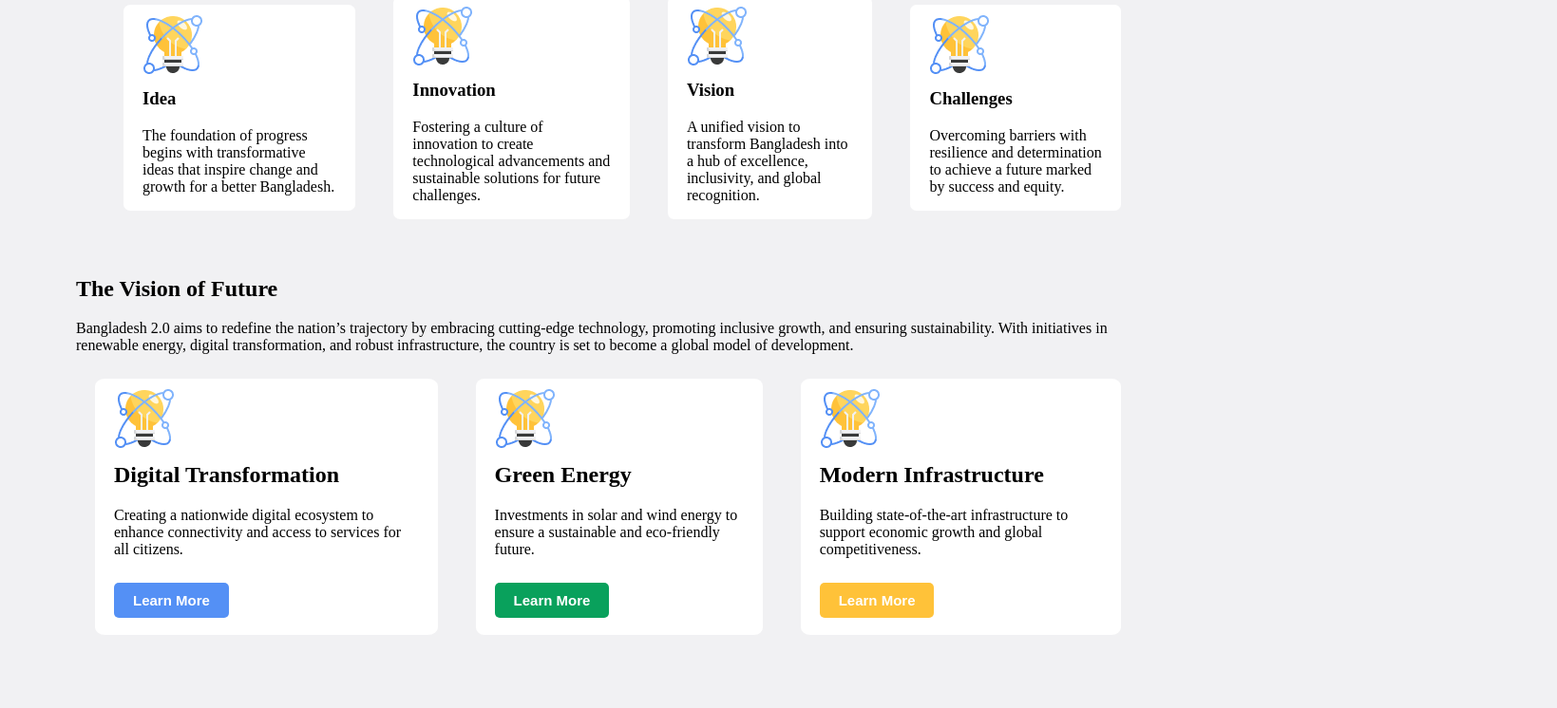
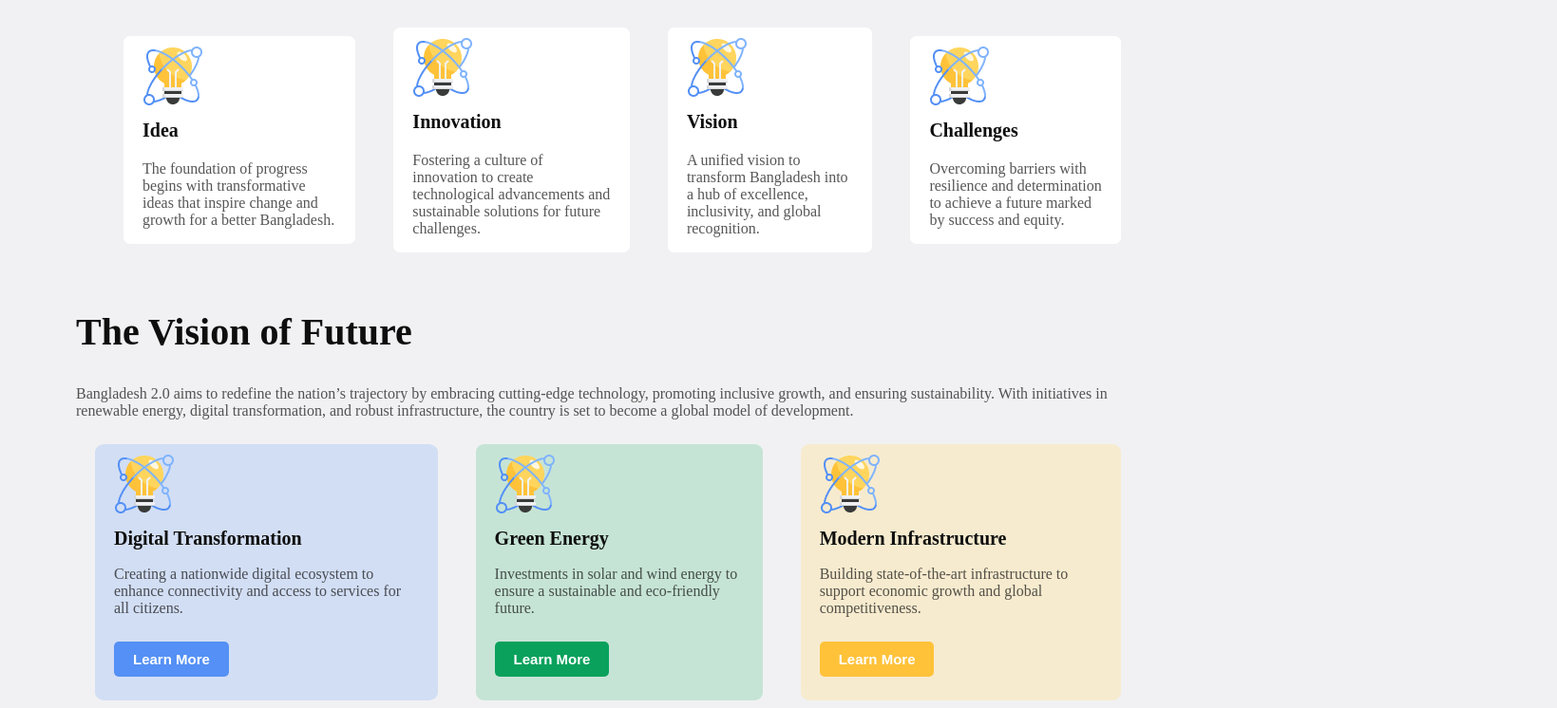
Before and after one commit to fariya0005/Bangladesh2.0, a plain HTML site: page index.html in a window 1280 px wide. Shown: the part 710-1456 px from the top of the page at 95% size, 1639 px wide, since content can reach past the window. Before the commit the page ends 1387 px from the top, so only its background shows below. Drawn offline with Linux system fonts and the light colour scheme.

Commit message:
5th changes

```diff
--- a/index.html
+++ b/index.html
@@ -68,13 +68,13 @@
             <button class="btn-3">Learn More</button>
 
         </div>
-        <div class="card3">
+        <div class="card4">
             <img src="card-icon.png" alt="Bangladesh 2.0">
             <h2 class="card-title2">Green Energy</h2>
             <p class="card-text2">Investments in solar and wind energy to ensure a sustainable and eco-friendly future.</p>
             <button class="btn-4">Learn More</button>
         </div>
-        <div class="card3">
+        <div class="card5">
             <img src="card-icon.png" alt="Bangladesh 2.0">
             <h2 class="card-title2">Modern Infrastructure</h2>
             <p class="card-text2">Building state-of-the-art infrastructure to support economic growth and global competitiveness.</p>
--- a/style.css
+++ b/style.css
@@ -36,6 +36,11 @@ h1{
     background-color: #006A50;
     color: white;
 }
+.section-title{
+    font-size: 40px;
+    color:#0E0E0E;
+    font-weight: bold;
+}
 
 .banner{
     display: flex;
@@ -55,13 +60,14 @@ h1{
     margin-right:50px;
 }
 .sub-title{
-    font-size: 20px;
-    font-weight:bolder;
-    color: #0E0E0E;
+    font-size: 24px;
+    font-weight: bold;
+    color:rgba(14, 14, 14, 0.7);
     margin-bottom: 30px;
 }
+
 .title{
-    font-size: 60px;
+    font-size: 56px;
     color: #0E0E0E;
     font-weight: bolder;
 }
@@ -104,11 +110,32 @@ h1{
     margin-top: 10px;
     padding-bottom: 10px;
 }
+.card-title{
+    font-size: 20px;
+    color:#0E0E0E;
+    font-weight: bold;
+}
+.card-text{
+    font-size: 16px;
+    color:rgba(14, 14, 14, 0.7);
+    font-weight: normal;
+}
 
 .card1{
     border-radius: 3%;
     border-style:none;
     background-color: #FFFFFF;
+}
+
+.section-text{
+    font-size: 16px;
+    color:rgba(14, 14, 14, 0.7);
+    font-weight: normal;
+}
+.section-title2{
+    font-size: 40px;
+    color:#0E0E0E;
+    font-weight: bold;
 }
 
 
@@ -120,8 +147,33 @@ h1{
 .card3{
     border-radius: 3%;
     border-style:none;
-    background-color: #FFFFFF;
+    background-color: rgba(84, 144, 245, 0.2);
     height: 270px;
+}
+.card4{
+    border-radius: 3%;
+    border-style:none;
+    background-color: #C6E4D6;
+    height: 270px;
+}
+.card5{
+    border-radius: 3%;
+    border-style:none;
+    background-color: #F7EBCF;
+    height: 270px;
+}
+.card-text2{
+
+    font-size: 16px;
+    color:rgba(14, 14, 14, 0.7);
+    font-weight: normal;
+}
+
+.card-title2{
+    font-size: 20px;
+    color:#0E0E0E;
+    font-weight: bold;
+
 }
 
 .btn-3{
@@ -138,6 +190,11 @@ h1{
 .btn-3:hover{
     background-color: #6e7c9b;
     color: rgb(19, 31, 43);
+    border-radius: 5px;
+    border-style: ridge;
+    font-size: 20px;
+    font-weight: bolder;
+    border-color: white;
 }
 .btn-4{
     background-color:#09A15C;
@@ -153,6 +210,11 @@ h1{
 .btn-4:hover{
     background-color: #a0cab2;
     color: rgb(3, 28, 13);
+    border-radius: 5px;
+    border-style: ridge;
+    font-size: 20px;
+    font-weight: bolder;
+    border-color: white;
 }
 .btn-5{
     background-color: #FFC239;
@@ -168,4 +230,9 @@ h1{
 .btn-5:hover{
     background-color: #f5ed54;
     color: rgb(16, 17, 3);
+    border-radius: 5px;
+    border-style: ridge;
+    font-size: 20px;
+    font-weight: bolder;
+    border-color: white;
 }
```
